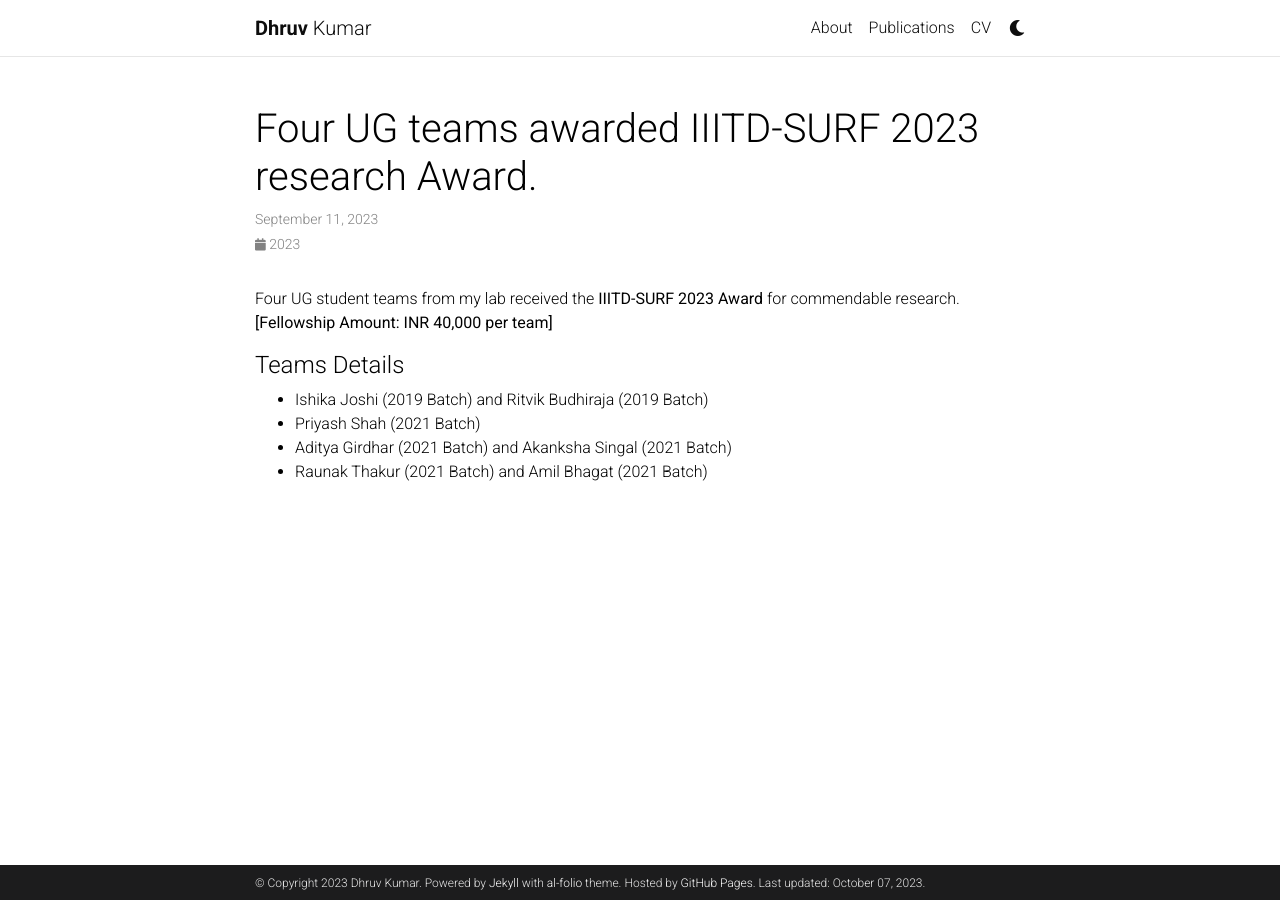
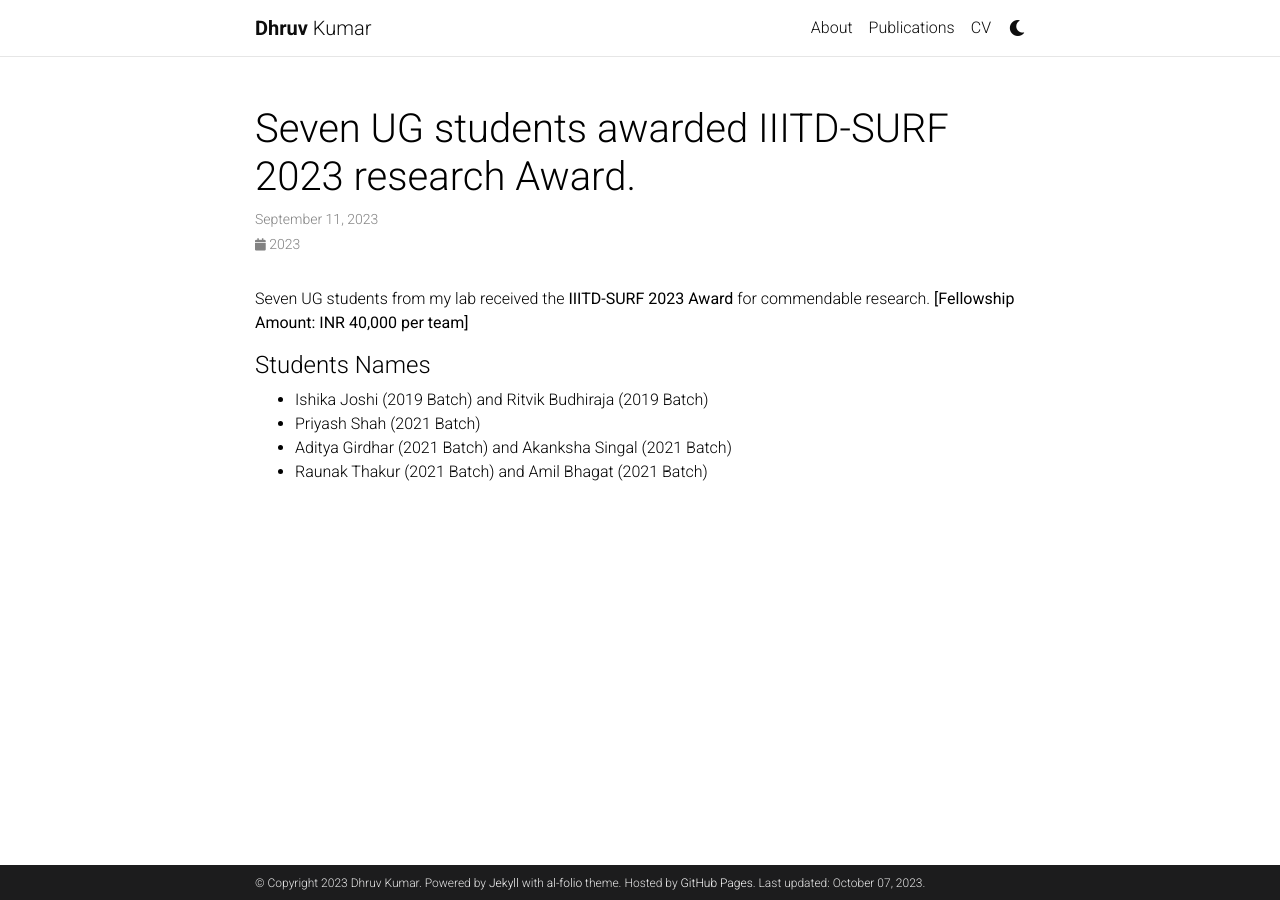
Before and after one commit to kudhru/kudhru.github.io, a Jekyll site: the page built from _news/announcement_3.md, in a window 1280 px wide. Built offline with Jekyll 4.4.1, drawn with Linux system fonts in a browser that asks for light colours; comment, search, counter and statistics services are not loaded; a style sheet for code colours, icons or effects is not loaded.

Commit message:
more fixes

```diff
--- a/_news/announcement_3.md
+++ b/_news/announcement_3.md
@@ -1,14 +1,14 @@
 ---
 layout: post
 date: 2023-09-11 18:00:00-0400
-title: Four UG teams awarded IIITD-SURF 2023 research Award.
+title: Seven UG students awarded IIITD-SURF 2023 research Award.
 inline: false
 related_posts: false
 ---
 
-Four UG student teams from my lab received the <b>IIITD-SURF 2023 Award</b> for commendable research. <b>[Fellowship Amount: INR 40,000 per team]</b>
+Seven UG students from my lab received the <b>IIITD-SURF 2023 Award</b> for commendable research. <b>[Fellowship Amount: INR 40,000 per team]</b>
 
-#### Teams Details
+#### Students Names
 <ul>
     <li>Ishika Joshi (2019 Batch) and Ritvik Budhiraja (2019 Batch)</li>
     <li>Priyash Shah (2021 Batch)</li>
```
